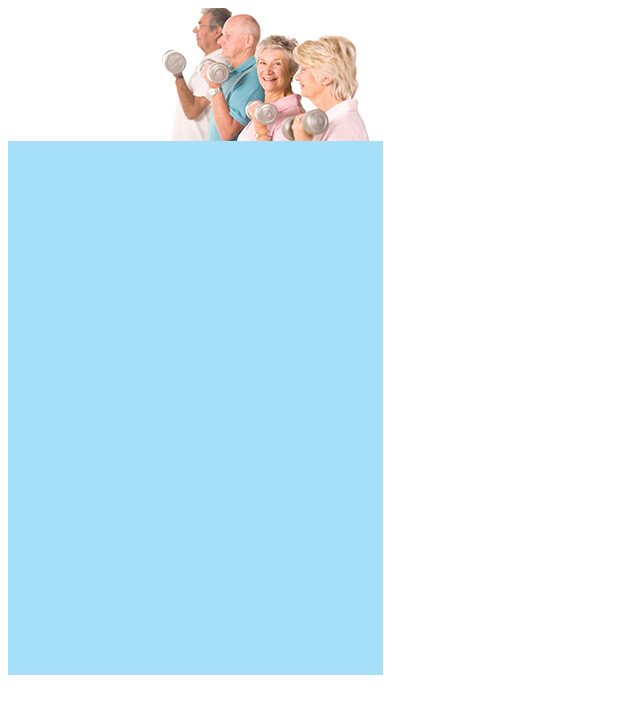
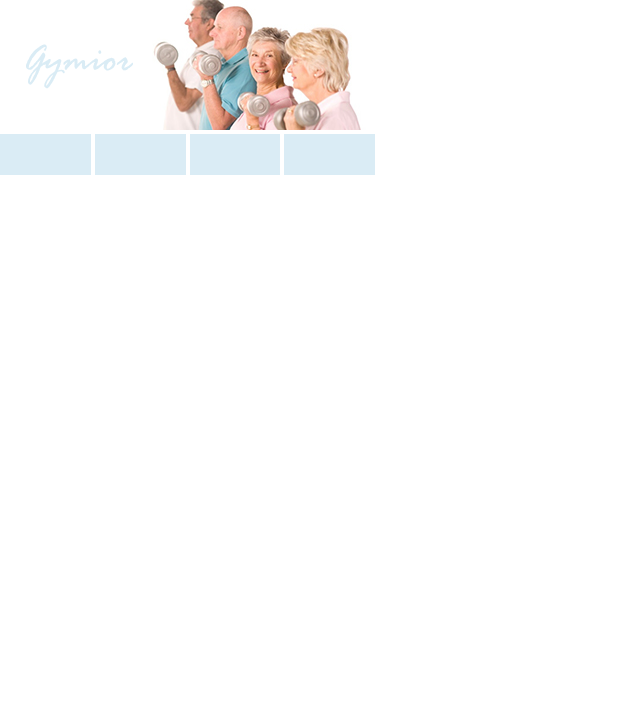
Before and after one commit to itggot-louise-claesson/Projekt-1, a plain HTML site: page site/index.html in a window 1280 px wide. Shown: the whole page, without its empty margins (0-640 px from the left). Drawn offline with Linux system fonts and the light colour scheme.

Commit message:
Gjort en logga och meny

```diff
--- a/site/css/grid.css
+++ b/site/css/grid.css
@@ -1,15 +1,55 @@
 .container {
     width: 375px;
     height: 667px;
-    background-color: rgb(166, 224, 248);
+    background-color: white;
     display: grid;
     grid-template-columns: repeat(4, 1fr);
     grid-template-rows: repeat(15, 1fr);
+    grid-row-gap: 4px;
+    grid-column-gap: 4px;
+
 }
 
+body {
+    padding: 0;
+    margin: 0;
+}
 header {
     grid-column: 1 / 5;
     grid-row: 1 / 4;
     background-image: url(../img/header.jpg);
+}
 
+logo {
+    grid-column: 1 / 3;
+    grid-row: 1 / 4;
+    background-image: url(../img/logga.png);
 }
+
+.hem {
+    grid-column: 1 / 2;
+    grid-row: 4 / 5;
+    background-color: rgb(218, 236, 245);
+    margin: 0;
+}
+
+.priser {
+    grid-column: 2 / 3;
+    grid-row: 4 / 5;
+    background-color: rgb(218, 236, 245);
+    margin: 0;
+}
+
+.forum {
+    grid-column: 3 / 4;
+    grid-row: 4 / 5;
+    background-color: rgb(218, 236, 245);
+    margin: 0;
+}
+
+.konto {
+    grid-column: 4 / 5;
+    grid-row: 4 / 5;
+    background-color: rgb(218, 236, 245);
+    margin: 0;
+}
--- a/site/index.html
+++ b/site/index.html
@@ -8,6 +8,11 @@
 <body>
     <div class= "container">
         <header></header>
+        <logo></logo>
+        <menu class="hem"></menu>
+        <menu class="priser"></menu>
+        <menu class="forum"></menu>
+        <menu class="konto"></menu>
 
     </div>
 
```
Also changed, not shown: site/img/logga.jpg (added), site/img/logga.png (added).
